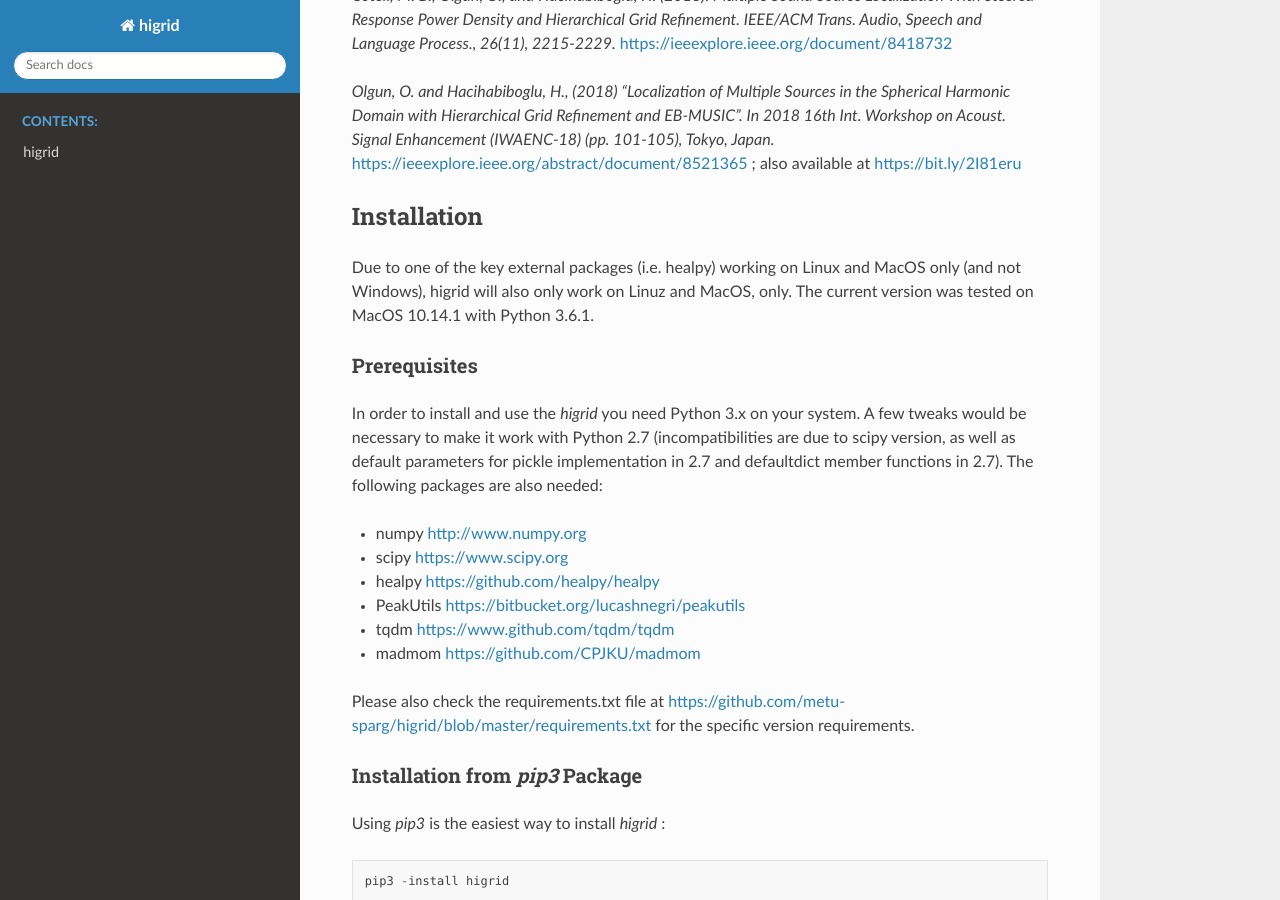
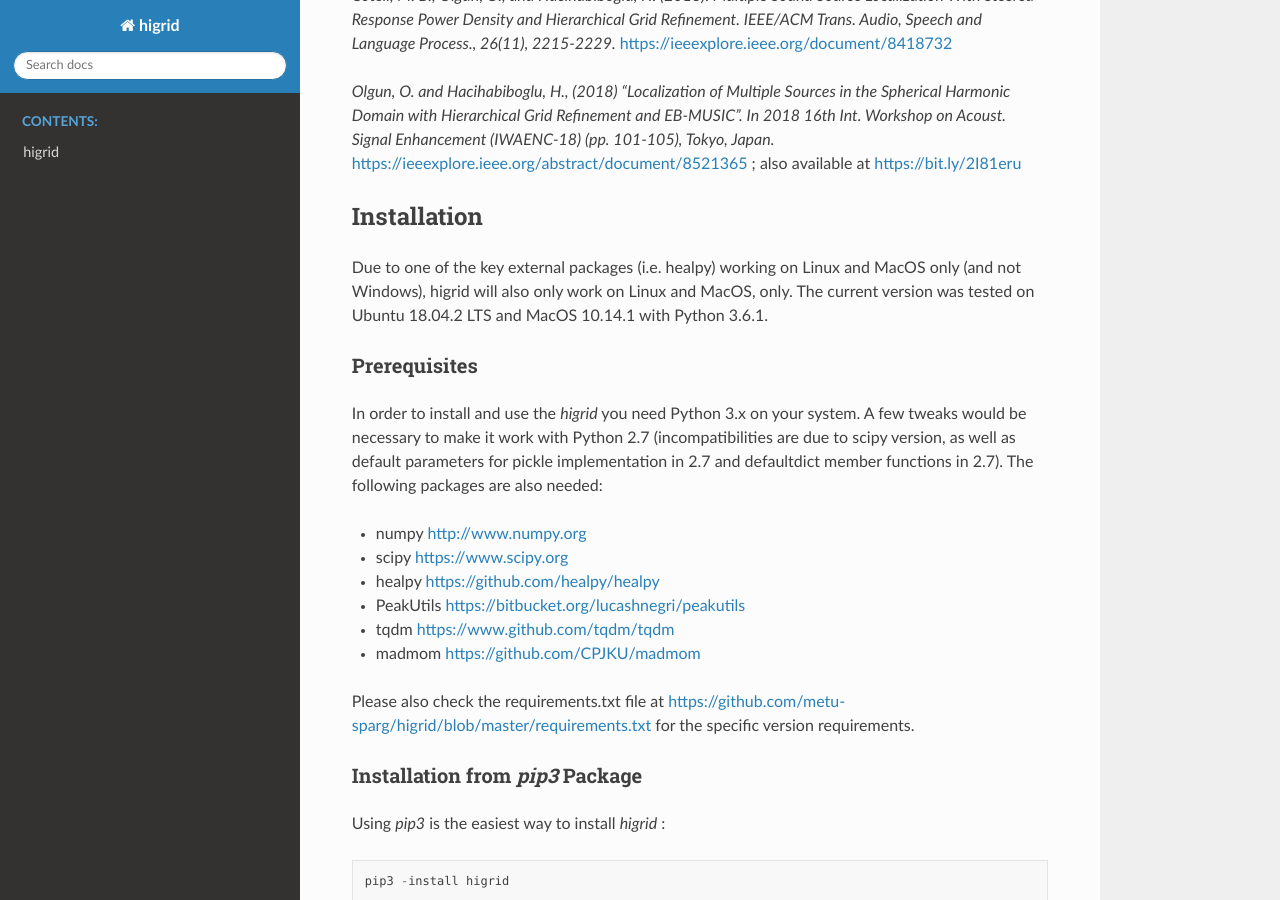
Before and after one commit to metu-sparg/higrid, a Sphinx documentation site: the page built from docs/source/index.rst, in a window 1280 px wide and 900 px high, scrolled down 392 px. Built offline with Sphinx 7.4.7 and the Read the Docs theme 2.0.0, drawn with Linux system fonts in a browser that asks for light colours.

Commit message:
Minor revisions in the README.md, index.rst, the documentation and testpos3d.py

```diff
--- a/docs/source/index.rst
+++ b/docs/source/index.rst
@@ -18,7 +18,7 @@ The method was developed by the researchers in METU Spatial Audio Research Group
 Installation
 ============
 
-Due to one of the key external packages (i.e. healpy) working on Linux and MacOS only (and not Windows), higrid will also only work on Linuz and MacOS, only. The current version was tested on MacOS 10.14.1 with Python 3.6.1.
+Due to one of the key external packages (i.e. healpy) working on Linux and MacOS only (and not Windows), higrid will also only work on Linux and MacOS, only. The current version was tested on Ubuntu 18.04.2 LTS and MacOS 10.14.1 with Python 3.6.1.
 
 Prerequisites
 -------------
```
Also changed, not shown: README.md (+1 -1 lines), 6 other files.
